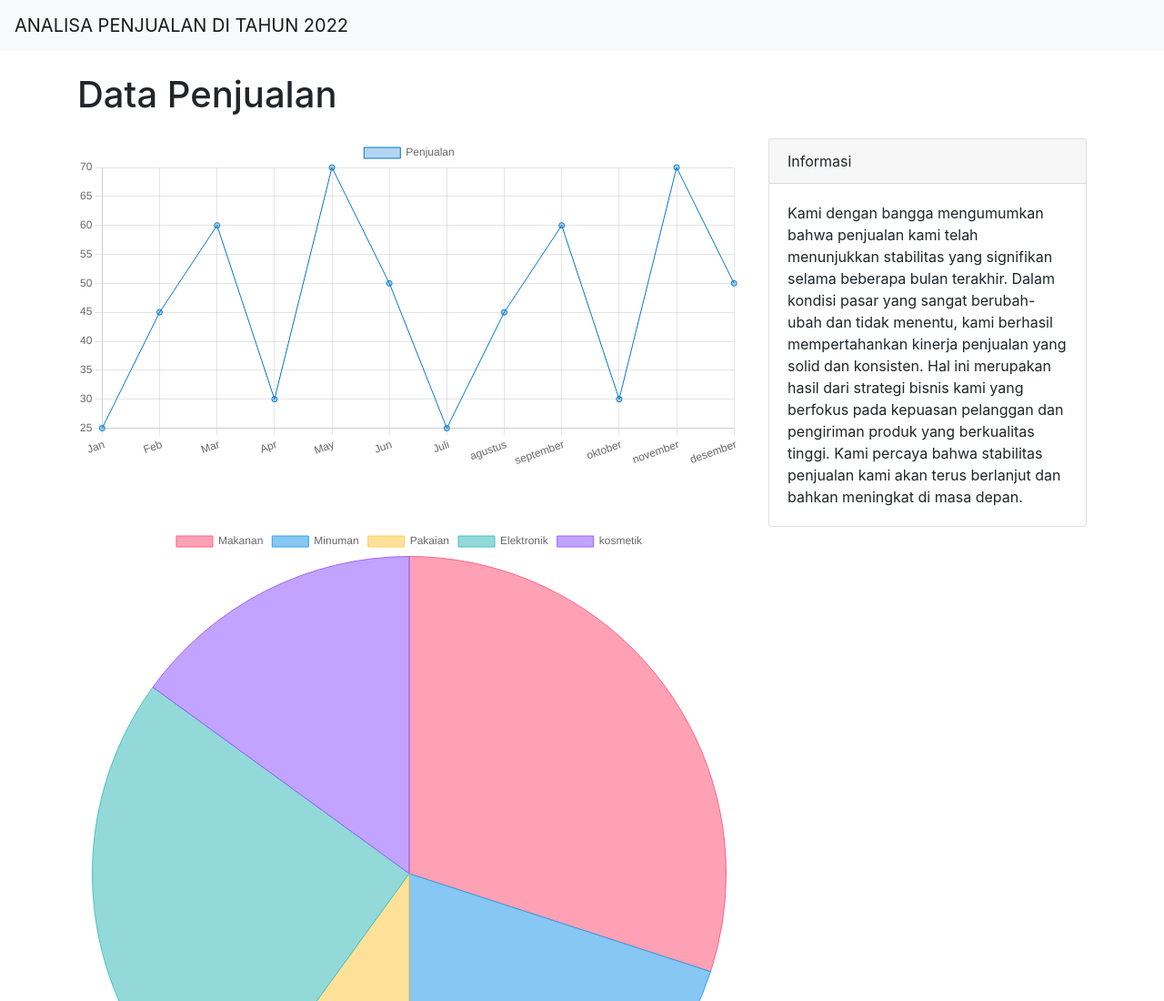
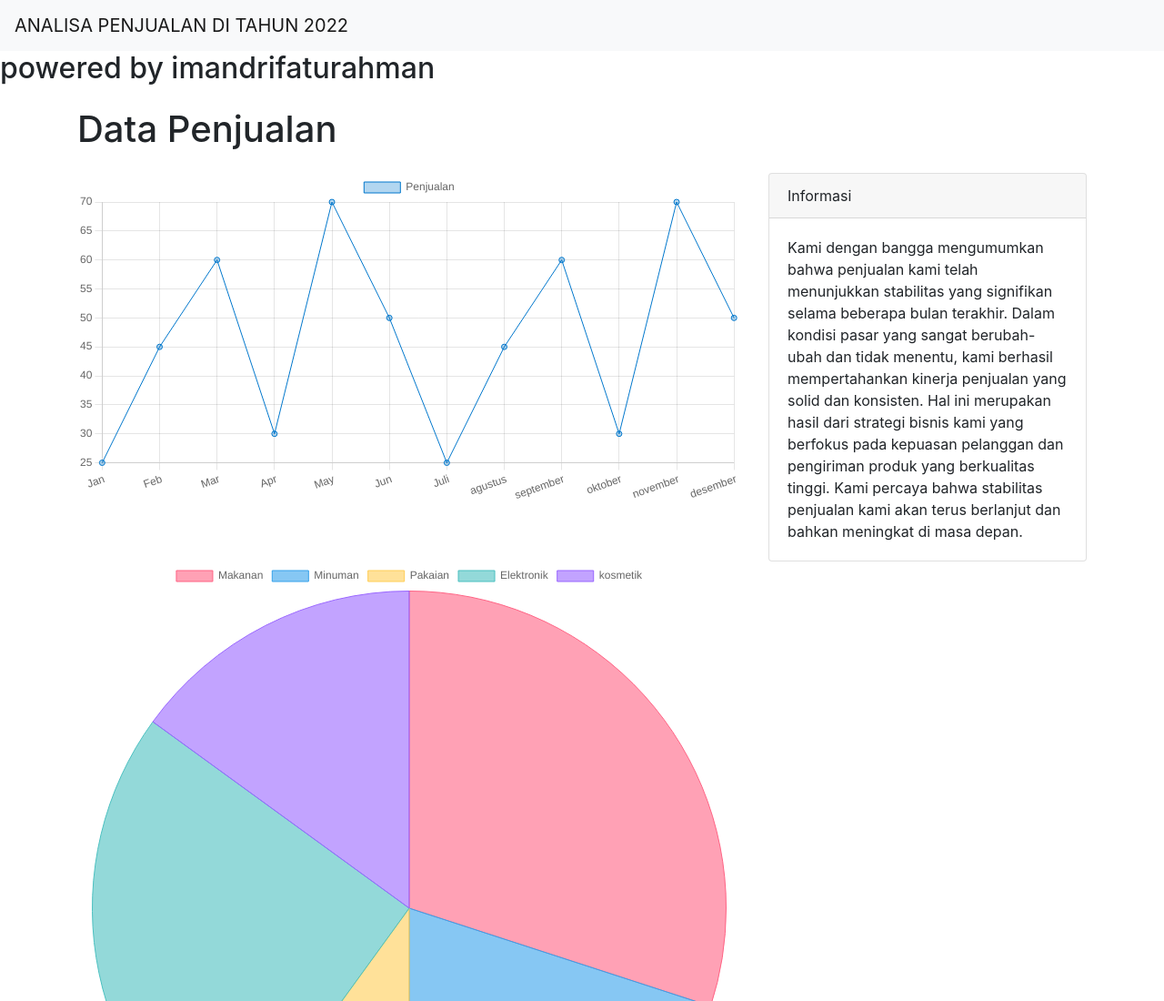
Before and after one commit to imandrifatur/chart, a plain HTML site: page index.html in a window 1280 px wide. Shown: the top 1100 px of the page at 91% size. Drawn offline with nearby package versions, Linux system fonts and the light colour scheme.

Commit message:
Update index.html

```diff
--- a/index.html
+++ b/index.html
@@ -16,6 +16,7 @@
           <span class="navbar-toggler-icon"></span>
         </button>
       </nav>
+    <h2> powered by imandrifaturahman </h2>
       <div class="container">
         <h1 class="my-4">Data Penjualan</h1>
         <div class="row">
```
